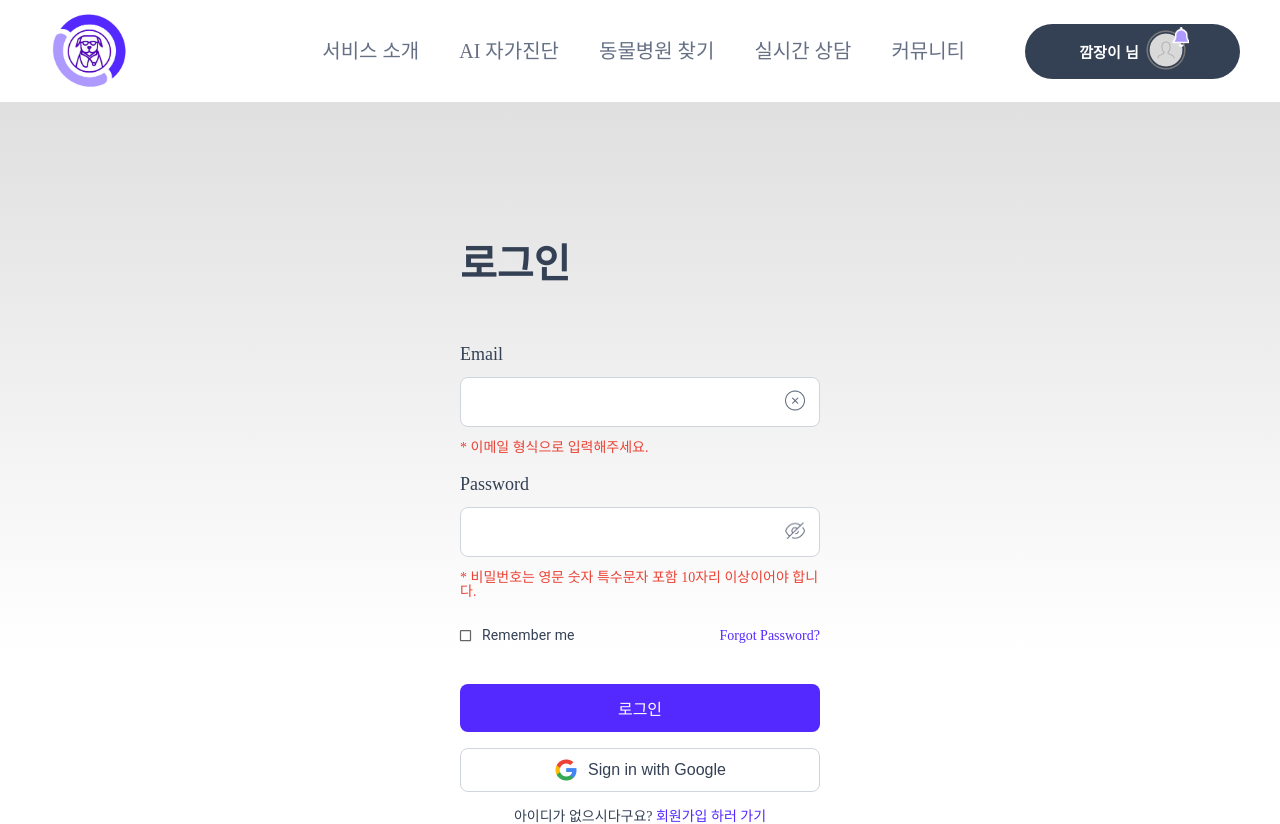
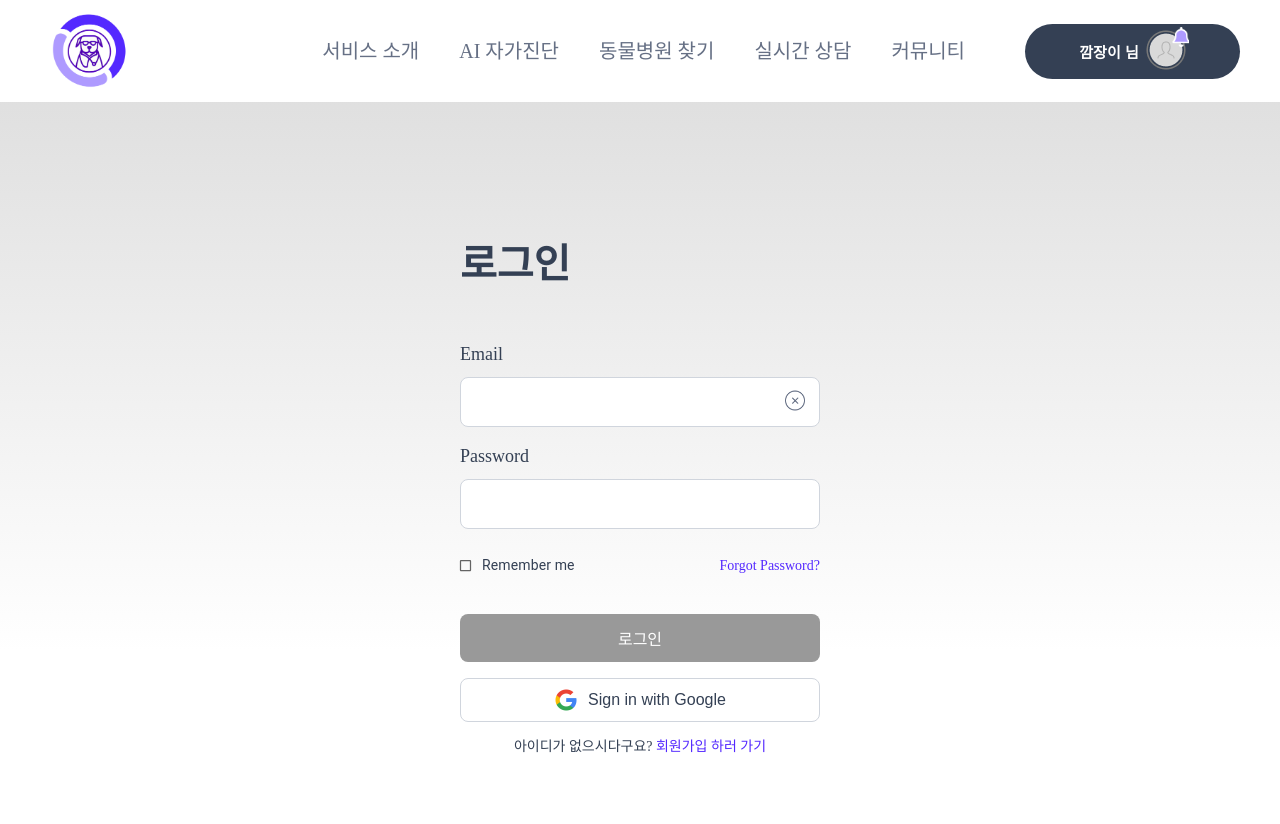
Before and after one commit to JeongTaekCho/-DOCTOR, a React (Vite) app: page /login in a window 1280 px wide. After the commit the page ends 800 px from the top, so only its background shows below. Built offline with nearby package versions, Linux system fonts and the light colour scheme.

Commit message:
✨ Feat :  로그인 기능

```diff
--- a/src/App.tsx
+++ b/src/App.tsx
@@ -1,7 +1,7 @@
 import React from 'react';
 import ReactDOM from 'react-dom/client';
 import GlobalStyle from './styles/GlobalStyle.ts';
-import RouteComponents from './constants/routes/routs.tsx';
+import RouteComponents from './constants/routes/routes.tsx';
 import { BrowserRouter as Router } from 'react-router-dom';
 import LayoutComponents from './components/layout/Layout.tsx';
 import { QueryClient, QueryClientProvider } from '@tanstack/react-query';
--- /dev/null
+++ b/src/commons/validate.ts
@@ -0,0 +1,2 @@
+export const PASSOWRDREGEX = /^(?=.*[a-zA-Z])(?=.*\d)(?=.*[@$!%*#?&])[A-Za-z\d@$!%*#?&]{10,}$/;
+export const EMAILREGEX = /^[^\s@]+@[^\s@]+\.[^\s@]+$/;
--- a/src/components/inputs/FormInput/index.tsx
+++ b/src/components/inputs/FormInput/index.tsx
@@ -4,10 +4,11 @@ import { Input } from './style';
 interface inputProps {
   type: string;
   onChange: () => void;
+  autoComplete?: string;
 }
 
-const FormInput = ({ type, onChange }: inputProps) => {
-  return <Input type={type} onChange={onChange} />;
+const FormInput = ({ type, onChange, autoComplete }: inputProps) => {
+  return <Input type={type} autoComplete={autoComplete} onChange={onChange} />;
 };
 
 export default FormInput;
--- /dev/null
+++ b/src/hooks/query/useLoginMutation.ts
@@ -0,0 +1,15 @@
+import { useMutation } from '@tanstack/react-query';
+import axios from 'axios';
+
+interface LoginData {
+  email: string;
+  password: string;
+}
+
+const login = (data: LoginData) => {
+  return axios.post('http://localhost:8080/login', data);
+};
+
+export const useLoginMutation = () => {
+  return useMutation(login);
+};
--- a/src/pages/Login/index.tsx
+++ b/src/pages/Login/index.tsx
@@ -1,22 +1,76 @@
-import React from 'react';
+import React, { ChangeEvent, MouseEvent, useState } from 'react';
 import * as S from './style';
 import { Input } from '../../components/inputs/FormInput/style';
 import FormButton from '../../components/buttons/FormButton';
 import FormGroup from '@mui/material/FormGroup';
 import FormControlLabel from '@mui/material/FormControlLabel';
 import Checkbox from '@mui/material/Checkbox';
-import { Link } from 'react-router-dom';
+import { Link, useNavigate } from 'react-router-dom';
 import { ROUTE } from '../../constants/routes/routeData';
-import useInput from '../../hooks/util/useInput';
+import { EMAILREGEX, PASSOWRDREGEX } from '../../commons/validate';
+import { useLoginMutation } from '../../hooks/query/useLoginMutation';
+import Swal from 'sweetalert2';
 
 const LoginPage = () => {
-  const [email, onChangeEmail] = useInput('');
-  const [password, onChangePassword] = useInput('');
+  const [email, setEmail] = useState('');
+  const [password, setPassword] = useState('');
+  const [validate, setValidate] = useState({
+    email: false,
+    password: false
+  });
 
-  console.log(email);
-  console.log(password);
+  const { mutate: loginMutate }: any = useLoginMutation();
 
-  const onClickLogin = () => {};
+  const navigate = useNavigate();
+
+  const validateComplete =
+    !!email && !!password && validate.email === false && validate.password === false;
+
+  const onChangeInput = (e: ChangeEvent<HTMLInputElement>) => {
+    const { name, value } = e.target;
+
+    if (name === 'email') {
+      setEmail(value);
+
+      if (EMAILREGEX.test(value)) {
+        setValidate({ ...validate, email: false });
+      } else {
+        setValidate({ ...validate, email: true });
+      }
+    }
+
+    if (name === 'password') {
+      setPassword(value);
+
+      if (PASSOWRDREGEX.test(value)) {
+        setValidate(prevError => ({ ...prevError, password: false }));
+      } else {
+        setValidate(prevError => ({ ...prevError, password: true }));
+      }
+    }
+  };
+
+  const onClickEmailClean = () => {
+    setEmail('');
+  };
+
+  const onClickLogin = (e: MouseEvent<HTMLButtonElement>) => {
+    e.preventDefault();
+
+    loginMutate(
+      {
+        email,
+        password
+      },
+      {
+        onSuccess: (loginData: any) => {
+          sessionStorage.setItem('token', loginData.data.user.token);
+          Swal.fire('로그인 성공');
+          navigate(ROUTE.HOME.link);
+        }
+      }
+    );
+  };
 
   const onClickGoogleLogin = () => {
     window.location
@@ -32,24 +86,40 @@ const LoginPage = () => {
           <S.InputBox>
             <S.InputLabel>Email</S.InputLabel>
             <S.InputContainer>
-              <Input type="text" onChange={onChangeEmail} />
-              <S.PositionBtn type="button">
+              <Input
+                type="text"
+                name="email"
+                value={email}
+                onChange={onChangeInput}
+                autoComplete="username"
+              />
+              <S.PositionBtn type="button" onClick={onClickEmailClean}>
                 <img src="/images/commons/cancel.png" alt="" />
               </S.PositionBtn>
             </S.InputContainer>
-            <S.InputError>* 이메일 형식으로 입력해주세요.</S.InputError>
+            {validate.email === true && (
+              <S.InputError>* 이메일 형식으로 입력해주세요.</S.InputError>
+            )}
           </S.InputBox>
           <S.InputBox>
             <S.InputLabel>Password</S.InputLabel>
             <S.InputContainer>
-              <Input type="password" onChange={onChangePassword} />
-              <S.PositionBtn type="button">
+              <Input
+                type="password"
+                autoComplete="current-password"
+                name="password"
+                value={password}
+                onChange={onChangeInput}
+              />
+              {/* <S.PositionBtn type="button">
                 <img src="/images/commons/hide.png" alt="" />
-              </S.PositionBtn>
+              </S.PositionBtn> */}
             </S.InputContainer>
-            <S.InputError>
-              * 비밀번호는 영문 숫자 특수문자 포함 10자리 이상이어야 합니다.
-            </S.InputError>
+            {validate.password === true && (
+              <S.InputError>
+                * 비밀번호는 영문 숫자 특수문자 포함 10자리 이상이어야 합니다.
+              </S.InputError>
+            )}
           </S.InputBox>
           <S.RememberBox>
             <FormGroup>
@@ -58,7 +128,12 @@ const LoginPage = () => {
             <Link to="/">Forgot Password?</Link>
           </S.RememberBox>
           <S.ButtonBox>
-            <FormButton type="submit" text="로그인" onClick={onClickLogin} disabled={false} />
+            <FormButton
+              type="submit"
+              text="로그인"
+              onClick={onClickLogin}
+              disabled={validateComplete === true ? false : true}
+            />
           </S.ButtonBox>
           <S.SocialLoginBtn type="button" onClick={onClickGoogleLogin}>
             <img src="/images/commons/google.png" alt="구글 아이콘" />
--- a/src/pages/Register/index.tsx
+++ b/src/pages/Register/index.tsx
@@ -10,9 +10,7 @@ import { useEmailAuthMutation } from '../../hooks/query/useEmailAuthMutation';
 import { useEmailCheckMutation } from '../../hooks/query/useEmailCheckMutation';
 import { useRegisterMutation } from '../../hooks/query/useRegisterMutation';
 import LoadingBg from '../../components/commons/LoadingBg';
-
-const PASSOWRDREGEX = /^(?=.*[a-zA-Z])(?=.*\d)(?=.*[@$!%*#?&])[A-Za-z\d@$!%*#?&]{10,}$/;
-const EMAILREGEX = /^[^\s@]+@[^\s@]+\.[^\s@]+$/;
+import { EMAILREGEX, PASSOWRDREGEX } from '../../commons/validate';
 
 const RegisterPage = () => {
   const [email, setEmail] = useState('');
```
Also changed, not shown: src/constants/routes/routes.tsx (renamed from src/constants/routes/routs.tsx).
